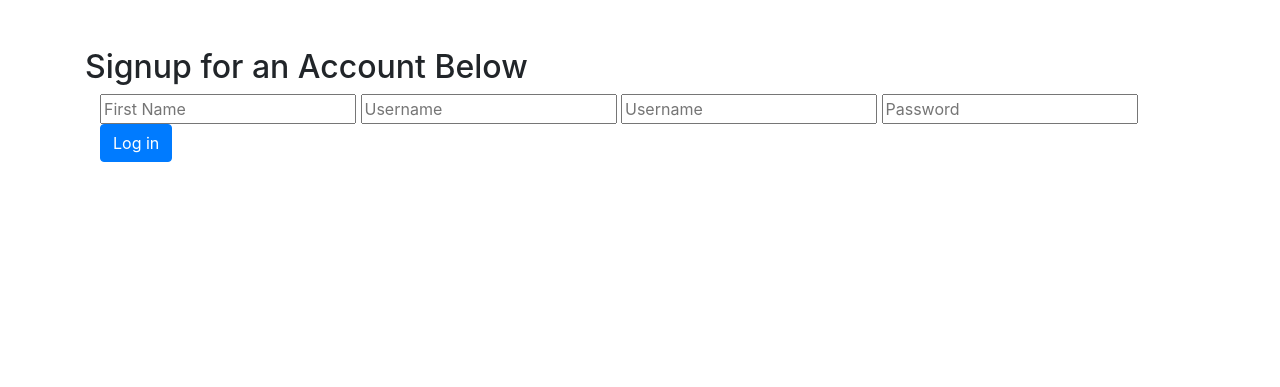
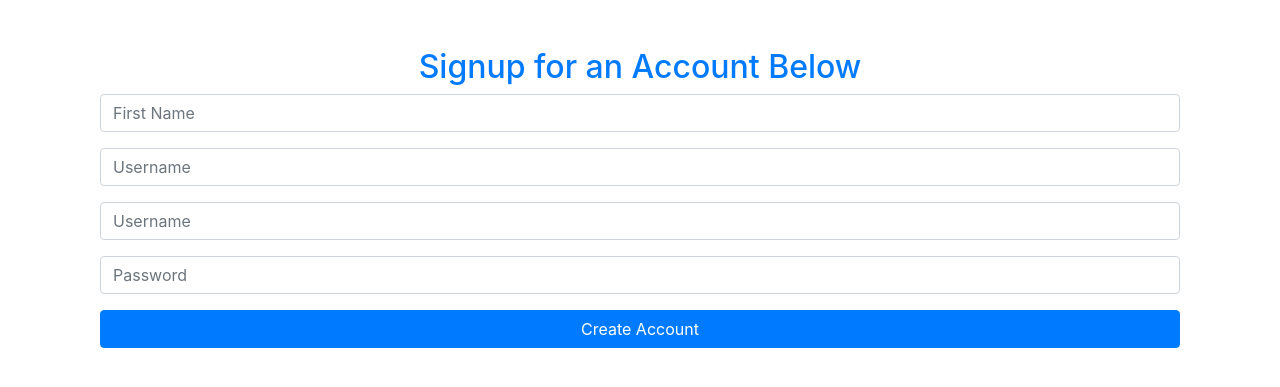
Before and after one commit to fross123/Happy-Readers-Book-Reviews, a Flask app: page /signup in a window 1280 px wide. Shown: the part 56-443 px from the top of the page. Run offline with Flask 2, Linux system fonts and the light colour scheme; some libraries are stand-ins or nearby versions.

Commit message:
edited signup page

```diff
--- a/app/application.py
+++ b/app/application.py
@@ -56,18 +56,21 @@ def login():
 
 		username = request.form.get('username')
 		password = request.form.get('password')
-		password_hash = generate_password_hash(request.form.get('password'), "sha256")
 
 		user = db.execute("SELECT * FROM users WHERE username = :username", {"username":username})
 
+		# Check username against database.
 		if user.rowcount == 0:
 			return render_template('error.html', message="Please Create an account, we do not have a record of that username. Check spelling if you believe this was a mistake.")
 
+		# If username is in database.
 		elif user.rowcount == 1:
+
+			# retrive database password and check hash.
 			data_password = db.execute("SELECT password FROM users WHERE username = :username", {"username":username}).fetchone()[0]
 			check_hash = check_password_hash(data_password, password)
 
-			#make sure password matches
+			# make sure password matches
 			if check_hash == False:
 				return render_template('error.html', message="Password does not match.")
 
--- a/app/templates/signup.html
+++ b/app/templates/signup.html
@@ -6,20 +6,27 @@
 
 {% block body %}
 
-	<h2>Signup for an Account Below</h2>
+	<h2 class="text-center text-primary">Signup for an Account Below</h2>
 	<div class="container">
 		<form action="/signup" method="post">
+			<div class="form-group">
+				<input type="text" class = "form-control" placeholder="First Name" name="first_name" value="{{ request.form.first_name }}">
+			</div>
 
-			<input type="text" placeholder="First Name" name="first_name" value="{{ request.form.first_name }}">
+			<div class="form-group">
+			<input type="text" class = "form-control" placeholder="Username" name="last_name" value="{{ request.form.last_name }}">
+			</div>
 
-			<input type="text" placeholder="Username" name="last_name" value="{{ request.form.last_name }}">
+			<div class="form-group">
+			<input type="text" class = "form-control" placeholder="Username" name="username" value="{{ request.form.username }}">
 
+			</div>
 
-			<input type="text" placeholder="Username" name="username" value="{{ request.form.username }}">
+			<div class="form-group">
+			<input type="password" class = "form-control" placeholder="Password" name="password" value="{{ request.form.password }}">
+			</div>
 
-			<input type="password" placeholder="Password" name="password" value="{{ request.form.password }}">
-
-			<input class="btn btn-primary" type="submit" value="Log in">
+			<input class="btn btn-primary btn-block" type="submit" value="Create Account">
 		</form>
 	</div>
 
```
